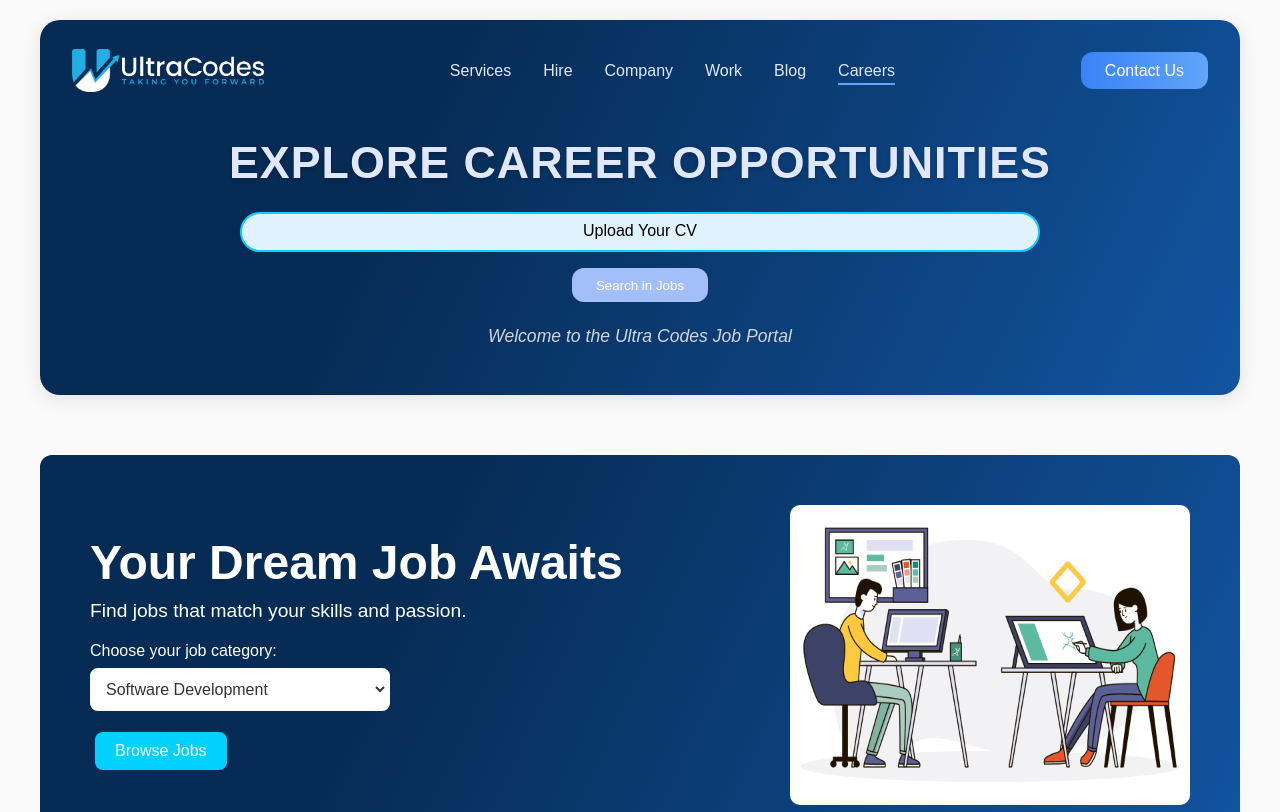
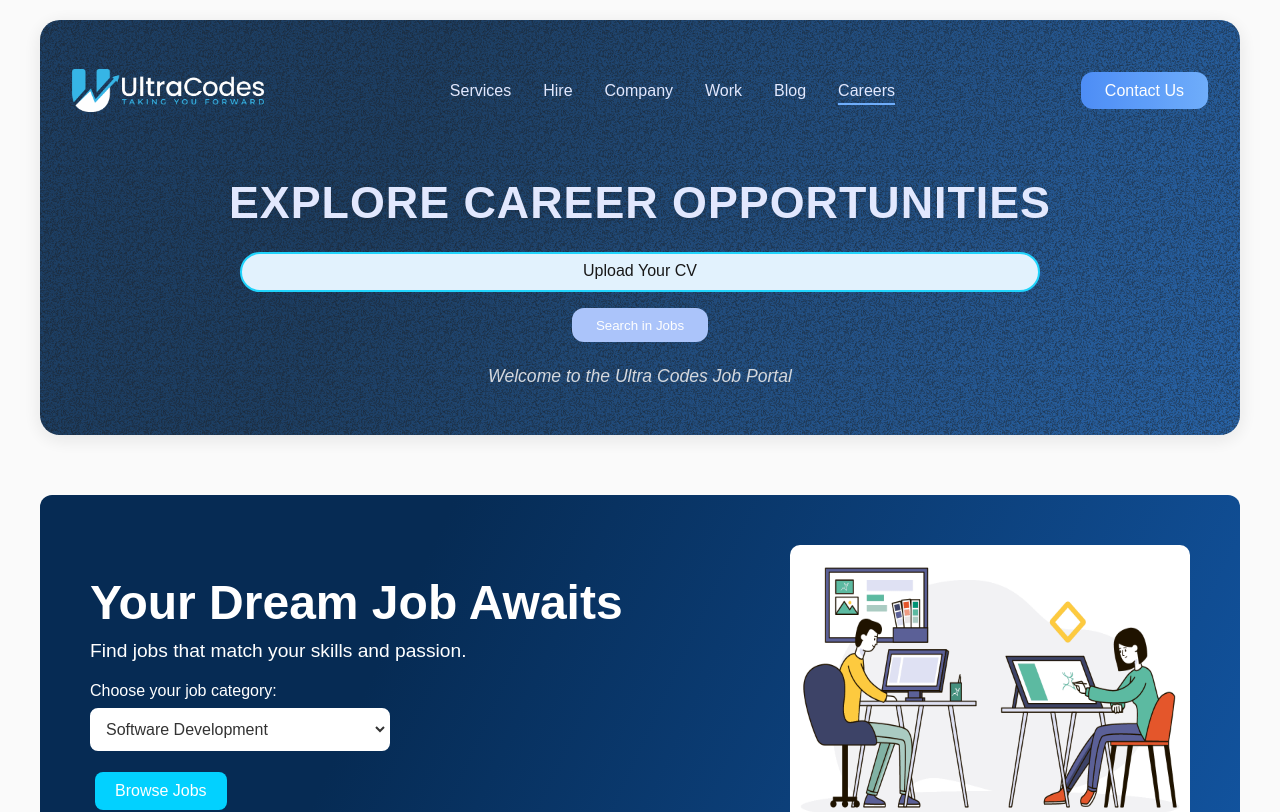
Before and after one commit to Kumaillx/job-portal, a Next.js app in the folder landing-page/: page / in a window 1280 px wide. Shown: the top 812 px of the page. Built offline with nearby package versions, Linux system fonts and the light colour scheme.

Commit message:
Added the background image to my Navbar, the background image present on the official Ultra Codes Application.

```diff
--- a/landing-page/app/components/Navbar.tsx
+++ b/landing-page/app/components/Navbar.tsx
@@ -52,16 +52,10 @@ const handleUpload = () => {
 
   return (
 
-
+    <section>
     <header
-
     className={styles.header}>
-
-      {/* <div>
-        <Image src={Img} alt="UltraCodes Logo" width={150} height={40} />
-      </div> */}
-
-      <div className={styles.container}>
+    <div className={styles.container}>
         <div className={styles.logo}>
           <Link href="/">
             <Image src={logo} alt="UltraCodes Logo" width={150} height={40} />
@@ -108,6 +102,7 @@ const handleUpload = () => {
         <p className={styles.welcomeText}>Welcome to the Ultra Codes Job Portal</p>
       </div>
     </header>
+    </section>
   );
 }
 
--- a/landing-page/styles/Navbar.module.css
+++ b/landing-page/styles/Navbar.module.css
@@ -9,9 +9,22 @@
   margin: 20px 40px;
   overflow: hidden;
   font-family: 'Poppins', sans-serif;
-  color: #e0e7ff;
+  opacity: .9;
   height: auto;
+}
 
+.header::before {
+  content: '';
+  position: absolute;
+  top: 0;
+  left: 0;
+  width: 100%;
+  height: 100%;
+  background-image: url("../app/images/Div-back.svg");
+  background-size: 100px;
+  background-position: center;
+  z-index: -1;
+  opacity: .5;
 }
 
 .container {
@@ -20,9 +33,13 @@
   align-items: center;
   justify-content: space-between;
   flex-wrap: wrap;
-
+  margin: 20px auto;
+  max-width: 1200px;
+  position: relative; /* Ensure content stays above background */
+  z-index: 1;
 }
 
+/* Rest of your existing CSS remains the same */
 .logo a {
   display: flex;
   align-items: center;
```
